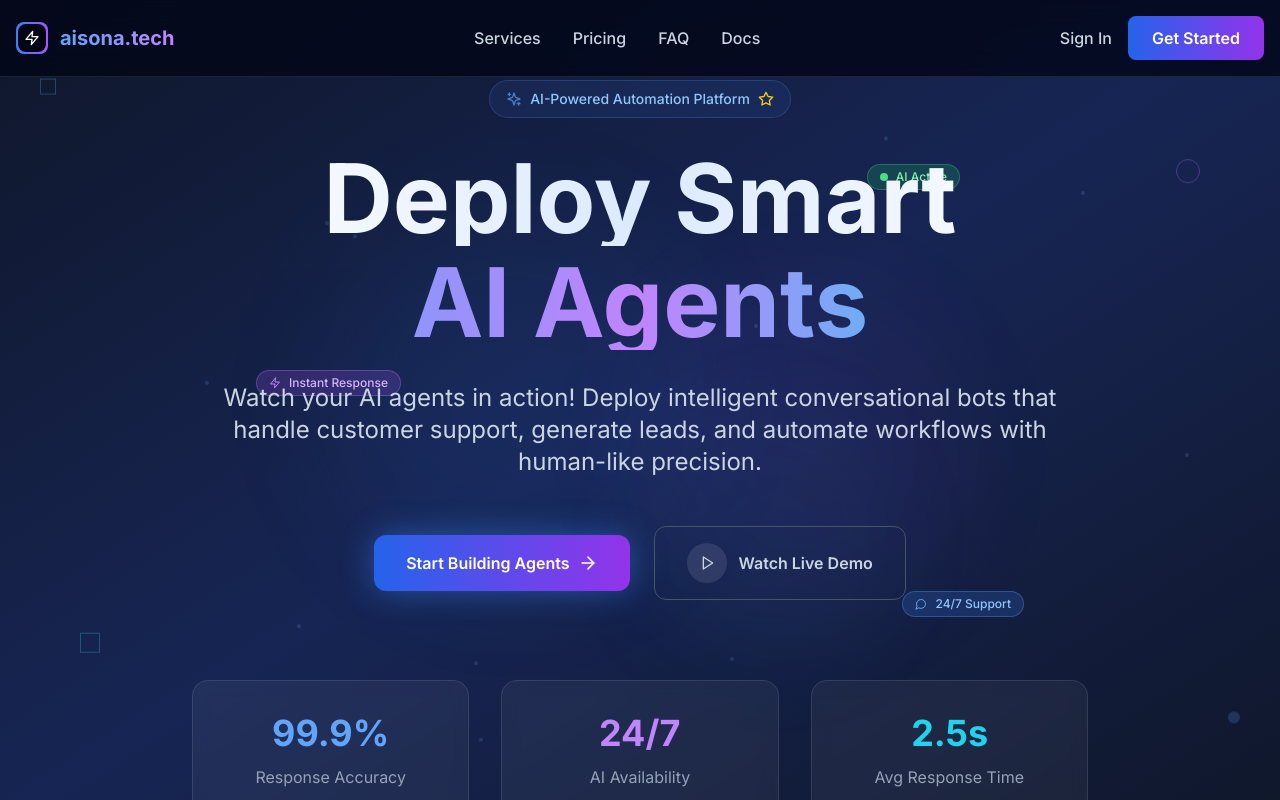
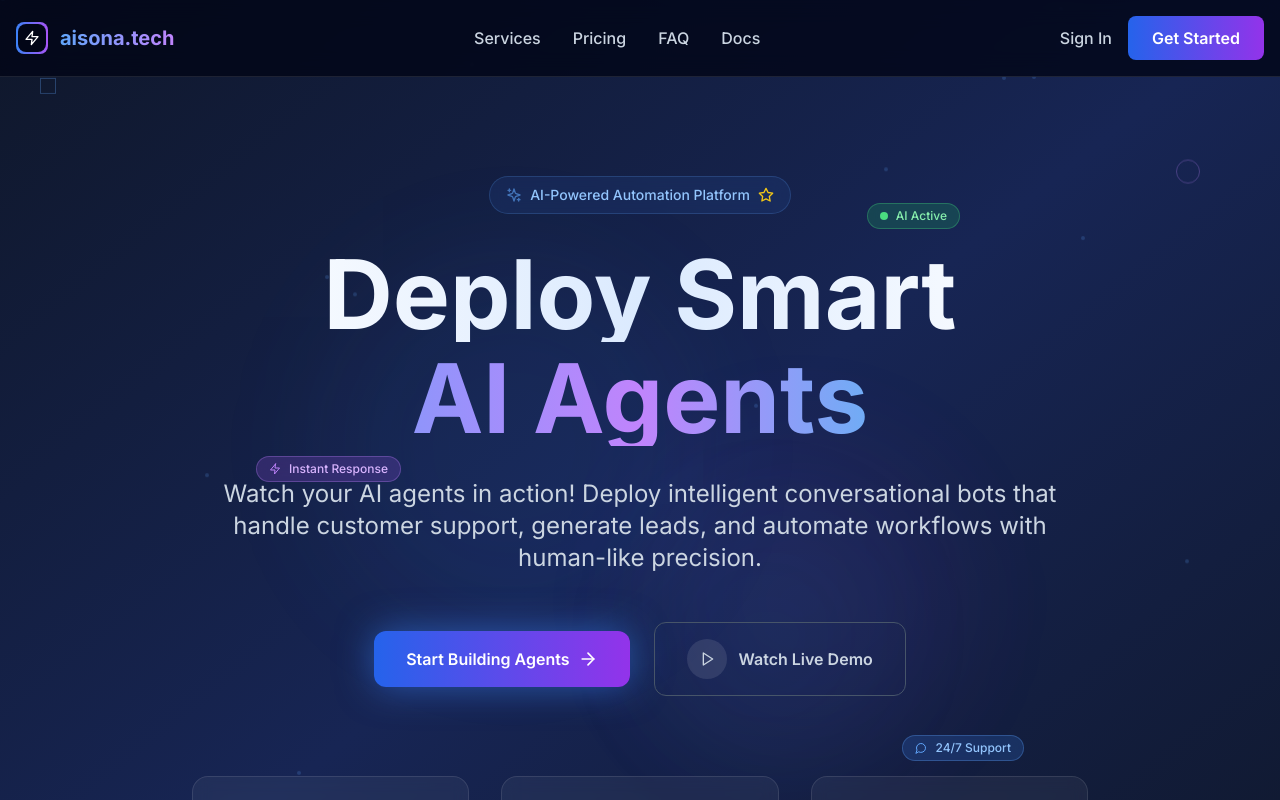
Before and after one commit to Neoptolemospapadiofantous/ai_website, a React (Vite) app: page / in a window 1280 px wide. Shown: the top 800 px of the page. Built offline with nearby package versions, Linux system fonts and the light colour scheme.

Commit message:
Updated Hero.tsx

```diff
--- a/src/components/Hero.tsx
+++ b/src/components/Hero.tsx
@@ -284,7 +284,7 @@ const Hero = () => {
       <AnimatedParticles />
 
       {/* Main Content Container - Centered and properly spaced */}
-      <div className="relative z-10 text-center max-w-6xl mx-auto px-4">
+      <div className="relative z-10 text-center max-w-6xl mx-auto px-4 py-8 sm:py-12 md:py-16 lg:py-20 xl:py-24">
         {/* Badge with animation */}
         <div className="mb-8 flex justify-center">
           <div className="inline-flex items-center gap-2 px-4 py-2 rounded-full bg-blue-500/10 border border-blue-400/20 backdrop-blur-sm animate-fade-in-up">
```
